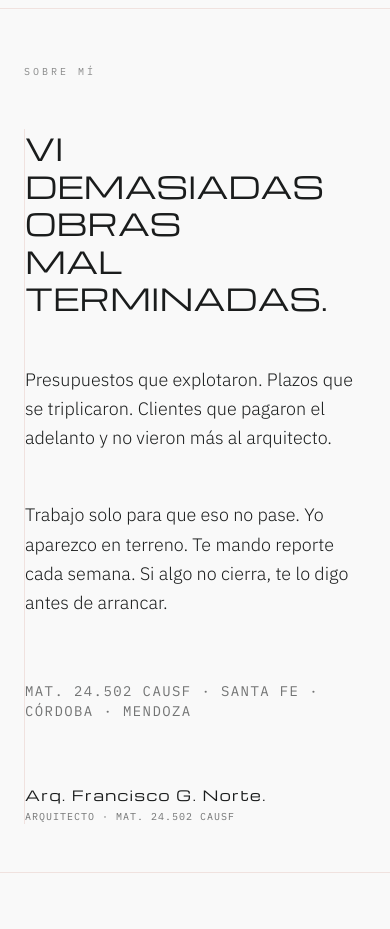
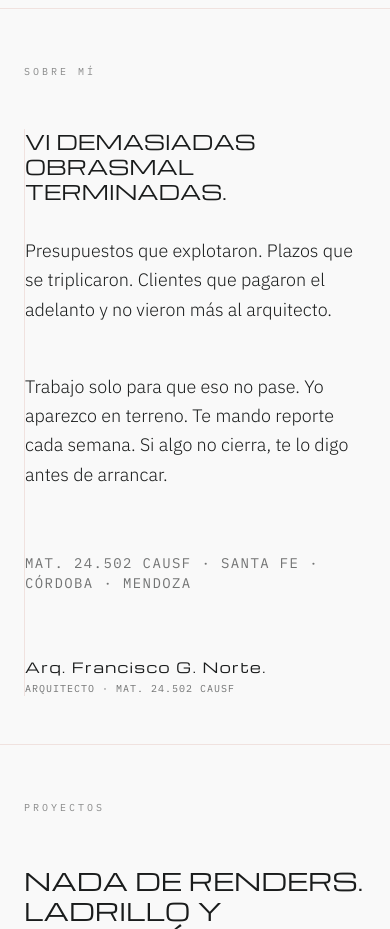
Before and after one commit to nadiaescobbb/estudio-norte, a plain HTML site: page index.html in a window 390 px wide. Shown: the part 1760-2689 px from the top of the page. Drawn offline with nearby package versions, Linux system fonts and the light colour scheme.

Commit message:
fix: heading about responsive — text-xl mobile, br condicional

```diff
--- a/index.html
+++ b/index.html
@@ -263,8 +263,8 @@
         <span class="mono text-[10px] tracking-[0.3em] uppercase opacity-50">SOBRE MÍ</span>
     </div>
     <div class="md:col-span-9 hairline-l pl-0 md:pl-12">
-        <h2 class="michroma text-3xl md:text-5xl uppercase mb-12 leading-tight">
-            Vi demasiadas obras<br/>mal terminadas.
+        <h2 class="michroma text-xl md:text-5xl uppercase mb-8 md:mb-12 leading-tight">
+            Vi demasiadas obras<br class="hidden md:inline"/>mal terminadas.
         </h2>
         <div class="grid grid-cols-1 md:grid-cols-2 gap-12 mb-16">
             <p class="text-lg leading-relaxed font-light">
```
